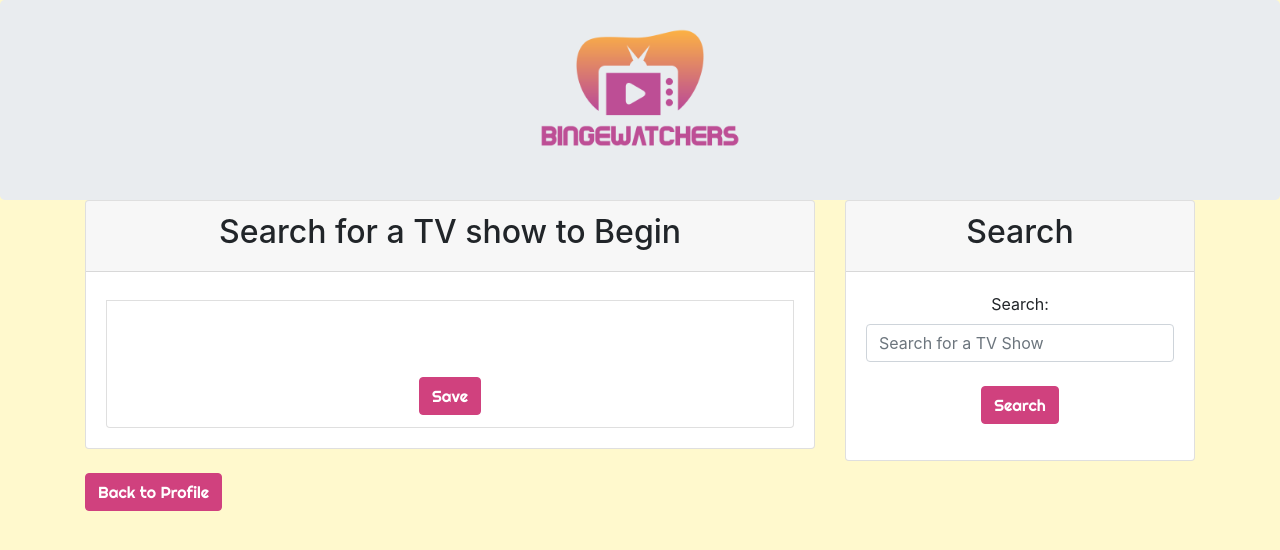
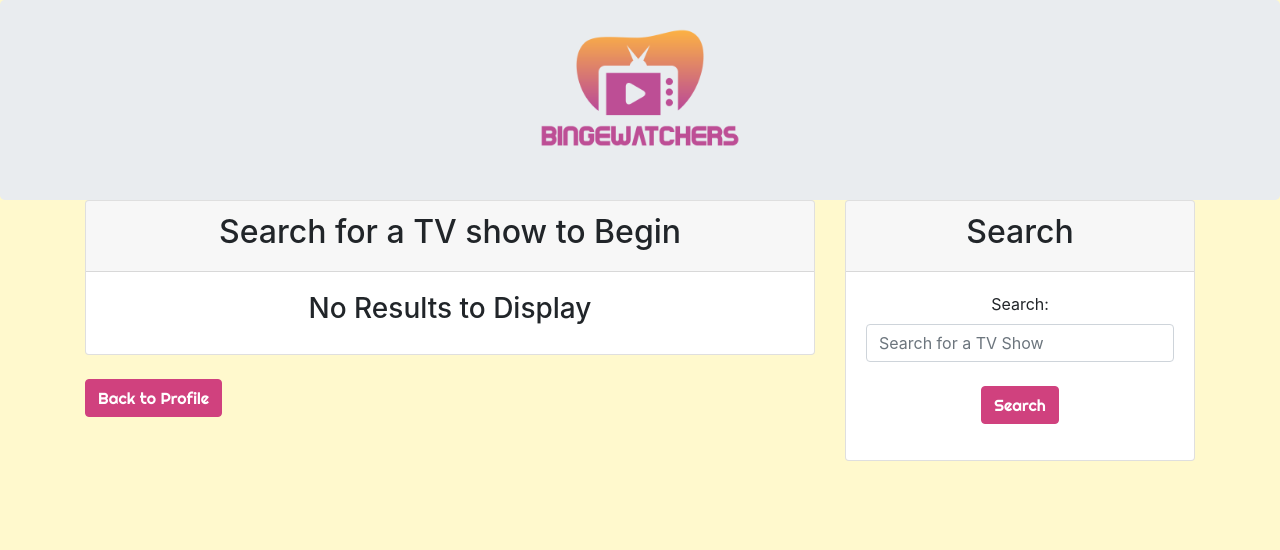
Before and after one commit to kurt-austin/bingewatcher, a React (Create React App) app in the folder client/: page /Search in a window 1280 px wide. Shown: the top 550 px of the page. Built offline with nearby package versions, Linux system fonts and the light colour scheme.

Commit message:
qualifed state.result.length>1 for no results

```diff
--- a/client/src/pages/Search.js
+++ b/client/src/pages/Search.js
@@ -122,7 +122,7 @@ class Search extends Component {
             >
 
 
-              {this.state.result ? (
+              {this.state.result.length >1 ? (
                 <div className="text-center">
                   <ul className="list-group search-results">
                     {result.map(result => (
```
